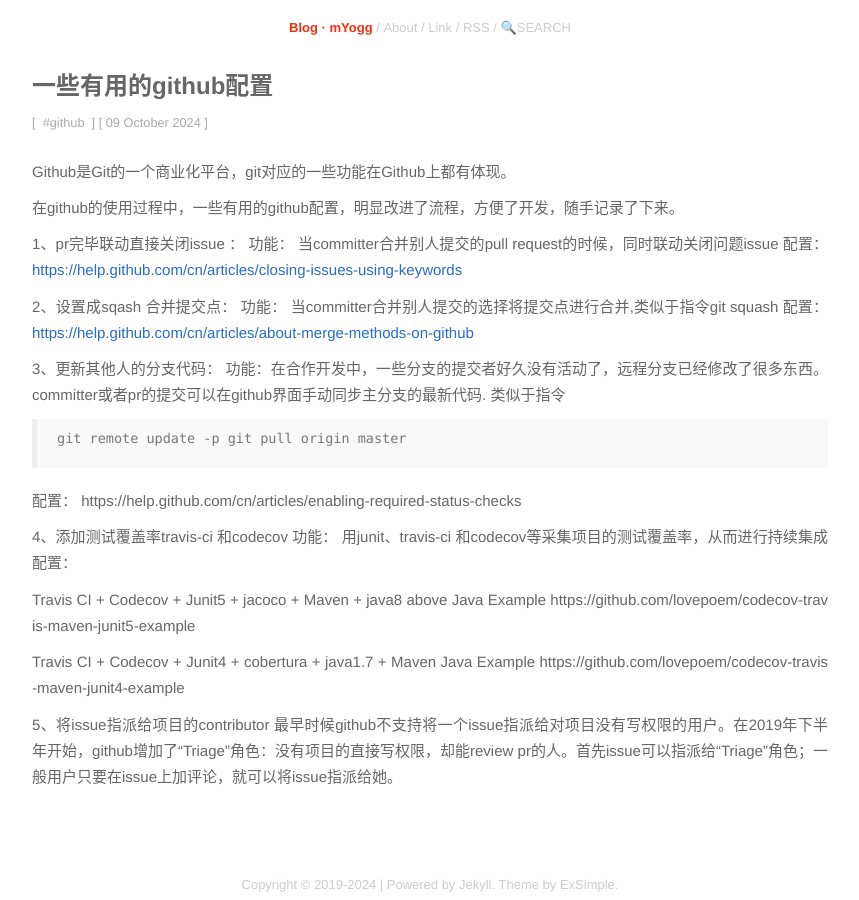
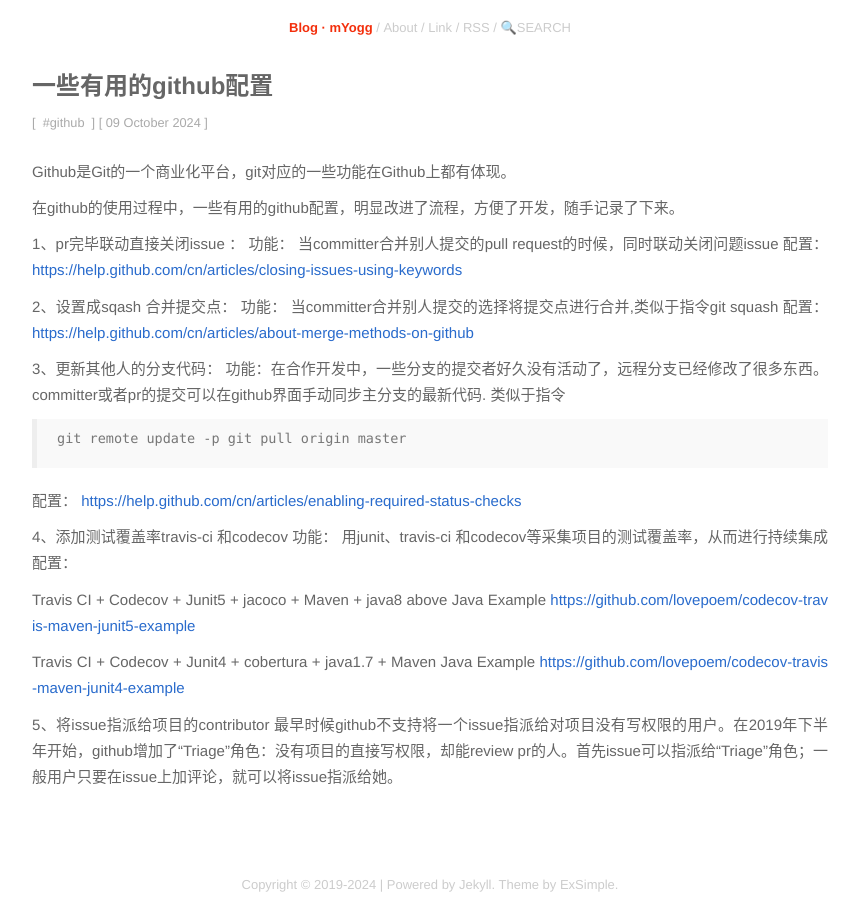
Before and after one commit to myogg/nnnn, a Jekyll site: the page built from _posts/2024-10-09-一些有用的github配置.md, in a window 1280 px wide. Shown: the whole page, without its empty margins (210-1069 px from the left). Built offline with Jekyll 4.4.1, drawn with Linux system fonts in a browser that asks for light colours; nearby versions of some CDN libraries; part of the change alters nothing that is shown.

Commit message:
Add files via upload

```diff
--- a/_posts/2024-10-09-一些有用的github配置.md
+++ b/_posts/2024-10-09-一些有用的github配置.md
@@ -23,17 +23,17 @@ Github是Git的一个商业化平台，git对应的一些功能在Github上都
 git remote update -p
 git pull origin master
 
-配置： https://help.github.com/cn/articles/enabling-required-status-checks
+配置： [https://help.github.com/cn/articles/enabling-required-status-checks](https://help.github.com/cn/articles/enabling-required-status-checks)
 
 4、添加测试覆盖率travis-ci 和codecov
 功能： 用junit、travis-ci 和codecov等采集项目的测试覆盖率，从而进行持续集成
 配置：
 
 Travis CI + Codecov + Junit5 + jacoco + Maven + java8 above Java Example
-https://github.com/lovepoem/codecov-travis-maven-junit5-example
+[https://github.com/lovepoem/codecov-travis-maven-junit5-example](https://github.com/lovepoem/codecov-travis-maven-junit5-example)
 
 Travis CI + Codecov + Junit4 + cobertura + java1.7 + Maven Java Example
-https://github.com/lovepoem/codecov-travis-maven-junit4-example
+[https://github.com/lovepoem/codecov-travis-maven-junit4-example](https://github.com/lovepoem/codecov-travis-maven-junit4-example)
 
 5、将issue指派给项目的contributor
 最早时候github不支持将一个issue指派给对项目没有写权限的用户。在2019年下半年开始，github增加了“Triage”角色：没有项目的直接写权限，却能review pr的人。首先issue可以指派给“Triage”角色；一般用户只要在issue上加评论，就可以将issue指派给她。
```
